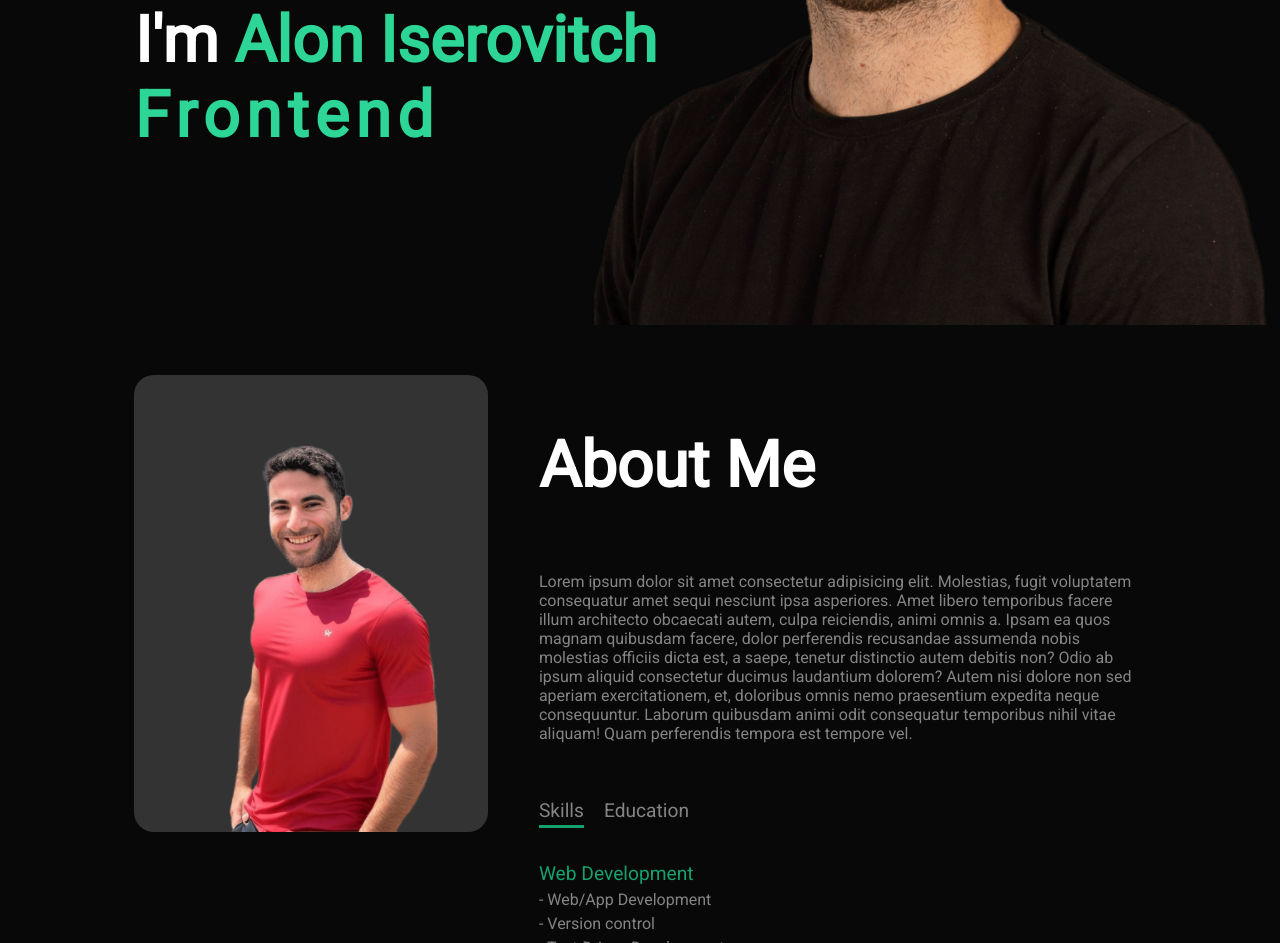
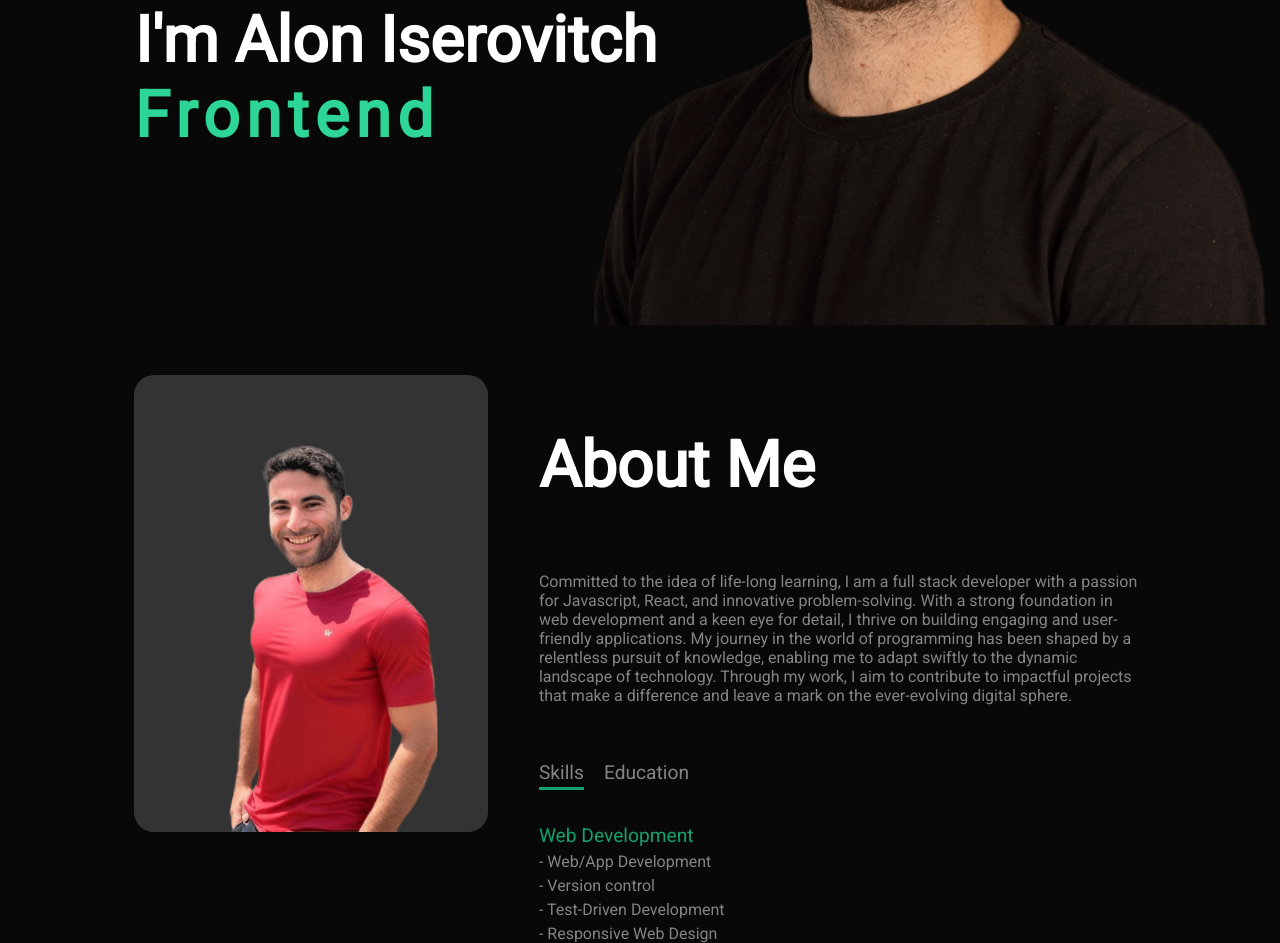
Before and after one commit to Alonis8729/my-portfolio, a website: page dist/index.html in a window 1280 px wide. Shown: the part 483-1426 px from the top of the page. Drawn offline with Linux system fonts and the light colour scheme.

Commit message:
Added about me text

```diff
--- a/dist/index.html
+++ b/dist/index.html
@@ -22,18 +22,20 @@
       <header>
         <nav>
           <img src="images/logo.png" alt="logo" class="logo" />
-          <ul>
+          <ul class="menu">
             <li><a href="#" class="active-link">Home</a></li>
             <li><a href="#">About</a></li>
             <li><a href="#">Portfolio</a></li>
             <li><a href="#">Contact</a></li>
+            <i class="fa-solid fa-xmark close-btn"></i>
           </ul>
+          <i class="fa-solid fa-bars menu-btn"></i>
         </nav>
       </header>
       <div class="home-text">
         <p>Hi There!<span class="rotating-emoji">👋🏻</span></p>
         <h1>
-          I'm <span>Alon Iserovitch</span><br />
+          I'm Alon Iserovitch<br />
           <span class="type-writer">Frontend Developer</span>
         </h1>
       </div>
@@ -48,18 +50,15 @@
           <div class="about-col-2">
             <h1 class="sub-title">About Me</h1>
             <p>
-              Lorem ipsum dolor sit amet consectetur adipisicing elit.
-              Molestias, fugit voluptatem consequatur amet sequi nesciunt ipsa
-              asperiores. Amet libero temporibus facere illum architecto
-              obcaecati autem, culpa reiciendis, animi omnis a. Ipsam ea quos
-              magnam quibusdam facere, dolor perferendis recusandae assumenda
-              nobis molestias officiis dicta est, a saepe, tenetur distinctio
-              autem debitis non? Odio ab ipsum aliquid consectetur ducimus
-              laudantium dolorem? Autem nisi dolore non sed aperiam
-              exercitationem, et, doloribus omnis nemo praesentium expedita
-              neque consequuntur. Laborum quibusdam animi odit consequatur
-              temporibus nihil vitae aliquam! Quam perferendis tempora est
-              tempore vel.
+              Committed to the idea of life-long learning, I am a full stack
+              developer with a passion for Javascript, React, and innovative
+              problem-solving. With a strong foundation in web development and a
+              keen eye for detail, I thrive on building engaging and
+              user-friendly applications. My journey in the world of programming
+              has been shaped by a relentless pursuit of knowledge, enabling me
+              to adapt swiftly to the dynamic landscape of technology. Through
+              my work, I aim to contribute to impactful projects that make a
+              difference and leave a mark on the ever-evolving digital sphere.
             </p>
             <div class="tab-titles">
               <p class="tab-link active-link" tab-index="0">Skills</p>
```
